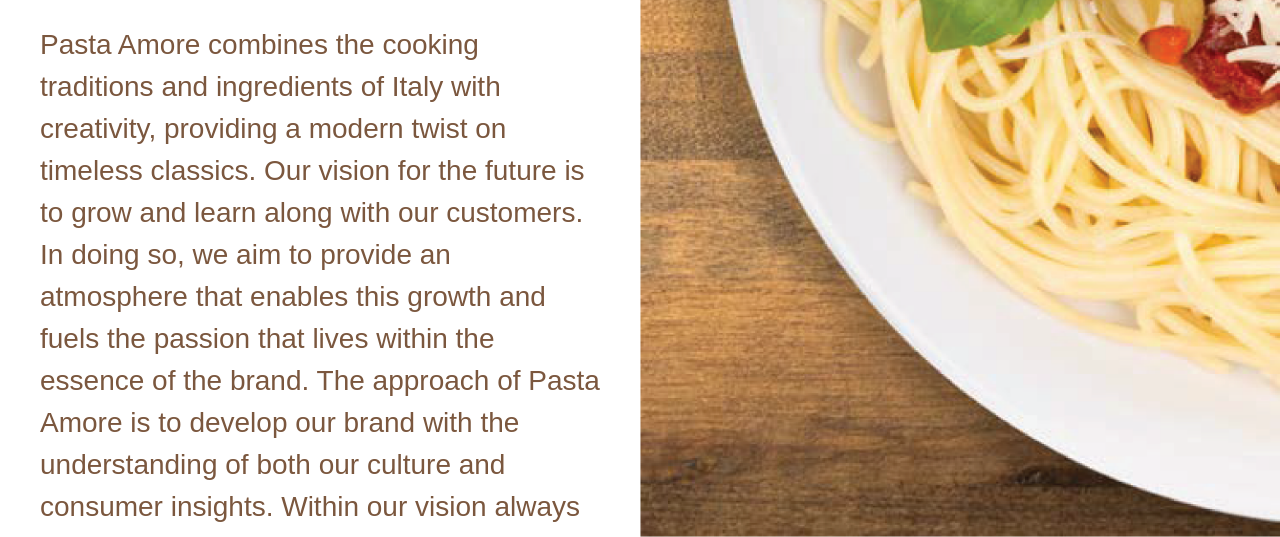
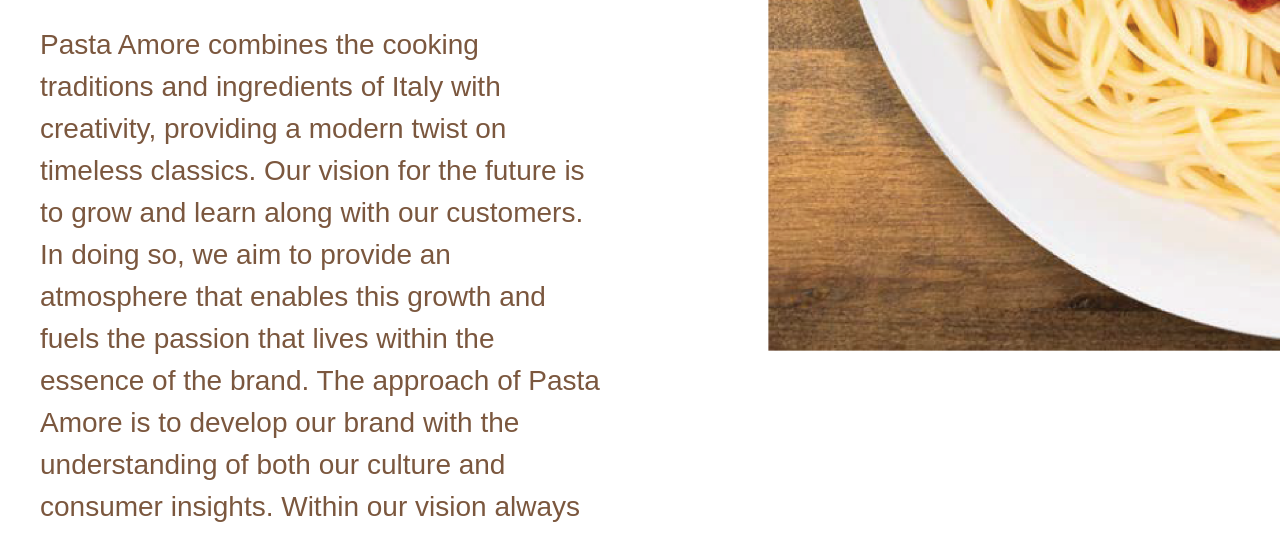
Before and after one commit to BaPorter18/SNHU_Repo, a plain HTML site: page GRA310/pasta_amore/pasta_amore_about.html in a window 1280 px wide. Shown: the part 473-1010 px from the top of the page. Drawn offline with Linux system fonts and the light colour scheme.

Commit message:
Change how the about image is aligned to the right

```diff
--- a/GRA310/pasta_amore/pasta_amore_about.html
+++ b/GRA310/pasta_amore/pasta_amore_about.html
@@ -75,7 +75,7 @@
                 Grid columns 6-12, Grid rows 1-12.
             -->
             <div class="right-content">
-                <img src="img/Spaghetti.png" alt="Spaghetti">
+                <img class="img-right" src="img/Spaghetti.png" alt="Spaghetti">
             </div>
         </div>
 
```
